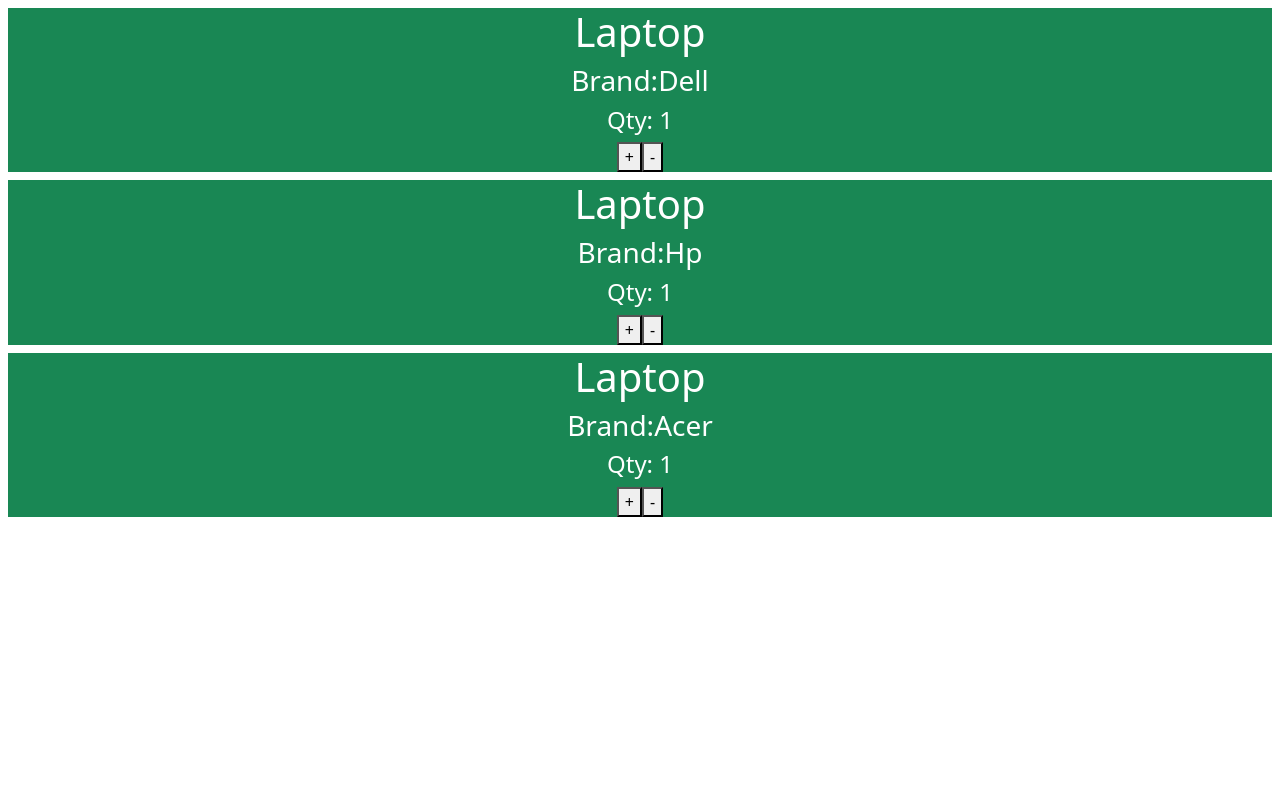
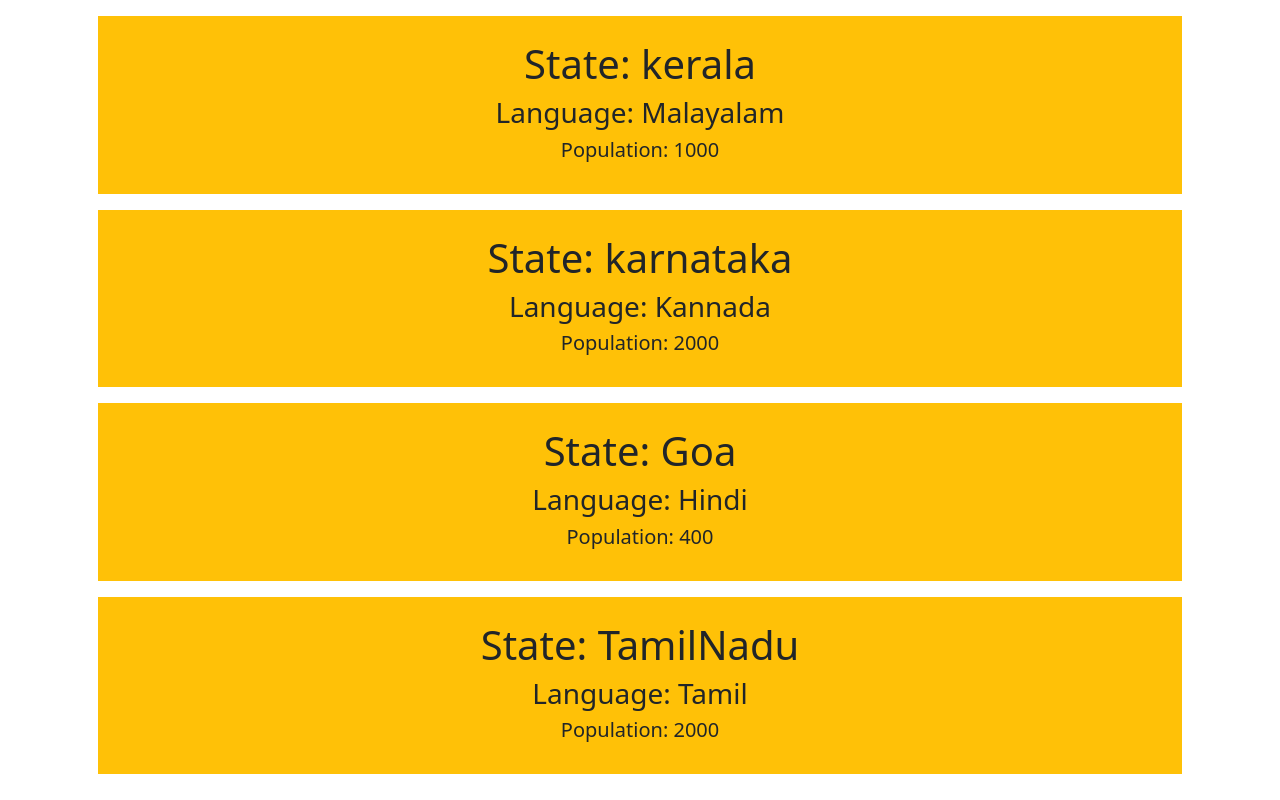
Before and after one commit to Vishnuraj1/React-practice, a React (Create React App) app: page / in a window 1280 px wide. Built offline with nearby package versions, Linux system fonts and the light colour scheme.

Commit message:
Properties(props) usage understood

```diff
--- a/src/App.js
+++ b/src/App.js
@@ -1,11 +1,39 @@
 import './App.css'
-import Key from './Components/Keys/Key';
 import 'bootstrap/dist/css/bootstrap.min.css';
+import State from './Components/State';
+import { Container } from 'react-bootstrap';
 
 function App() {
+  const state = [
+    {
+      name: "kerala",
+      language: "Malayalam",
+      population: 1000
+    },
+    {
+      name: "karnataka",
+      language: "Kannada",
+      population: 2000
+    },
+    {
+      name: "Goa",
+      language: "Hindi",
+      population: 400
+    },
+    {
+      name: "TamilNadu",
+      language: "Tamil",
+      population: 2000
+    },
+  ]
   return (
     <div className='App'>
-      <Key />
+      <Container>
+        {/* <State name={"kerala"} language={"Malayalam"} population={1000} />
+        <State name={"karnataka"} language={"Kannada"} population={500} />
+        <State name={"TamilNadu"} language={"Tamil"} population={100} /> */}
+        <State states={state}/>
+      </Container>
 
     </div>
   );
--- a/src/Components/Keys/Key.js
+++ /dev/null
@@ -1,44 +0,0 @@
-import React, { useState } from 'react'
-
-const products = [
-  { id:1,name: "Laptop", brand: "Dell", qty: 1 },
-  { id:2,name: "Laptop", brand: "Hp", qty: 1 },
-  { id:3,name: "Laptop", brand: "Acer", qty: 1 },
-]
-
-const Key = () => {
-  const[Items,setItem] =useState(products)
-
-  const changeQty =(id)=>{
-    const newItem = Items.map((item)=>
-    item.id === id ? {...item,qty: item.qty+1}:item
-    )
-    setItem(newItem)
-  }
-
-  const changeQty2 =(id)=>{
-    const newItem = Items.map((item)=>
-    item.id === id ? {...item,qty: item.qty-1}:item
-    )
-    setItem(newItem)
-  }
-  return (
-    <div>
-      {Items.map((product) => (
-        <div className='bg-success text-white m-2' key={product.id}>
-          <h1>{product.name}</h1>
-          <h3>Brand:{product.brand}</h3>
-          <h4>Qty: {product.qty}</h4>
-          <button onClick={()=>changeQty(product.id)} type='button'>+</button>
-          <button onClick={()=>changeQty2(product.id)} type='button'>-</button>
-
-        </div>
-      ))}
-
-
-
-    </div>
-  )
-}
-
-export default Key
--- /dev/null
+++ b/src/Components/State.js
@@ -0,0 +1,52 @@
+import React from 'react'
+
+
+// const State = (props) => {
+//   return (
+//     <div className='bg-warning m-3 p-4'>
+//       <h1 >State: {props.name}</h1>
+//       <h3>Language: {props.language}</h3>
+//       <h5>Population: {props.population}</h5>
+
+//     </div>
+//   )
+// }
+
+// we can remove the props by destructuring the passing array
+// const State = (name,language,population) => {
+//   return (
+//     <div className='bg-warning m-3 p-4'>
+//       <h1 >State: {name}</h1>
+//       <h3>Language: {language}</h3>
+//       <h5>Population: {population}</h5>
+
+//     </div>
+//   )
+// }
+
+// In here we are going to pass the objects as an array
+const States = ({ states }) => {
+
+  return (
+<div>
+    {/* use the passed object variable for mapping */}
+    {states.map((state)=>(
+
+        <div className='bg-warning m-3 p-4'>
+        <h1 >State: {state.name}</h1>
+        <h3>Language: {state.language}</h3>
+        <h5>Population: {state.population}</h5>
+        </div>
+    )
+
+    )}
+</div>
+
+
+
+
+
+  )
+}
+
+export default States
```
